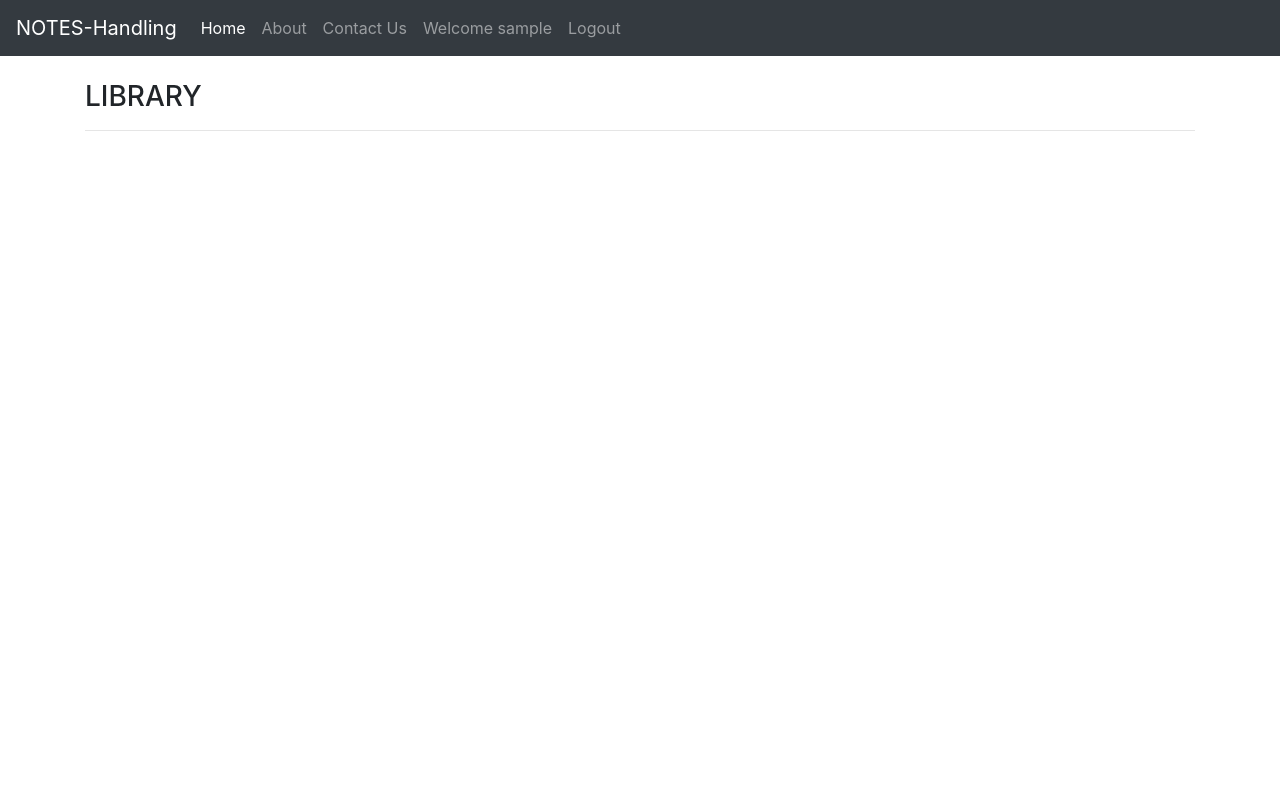
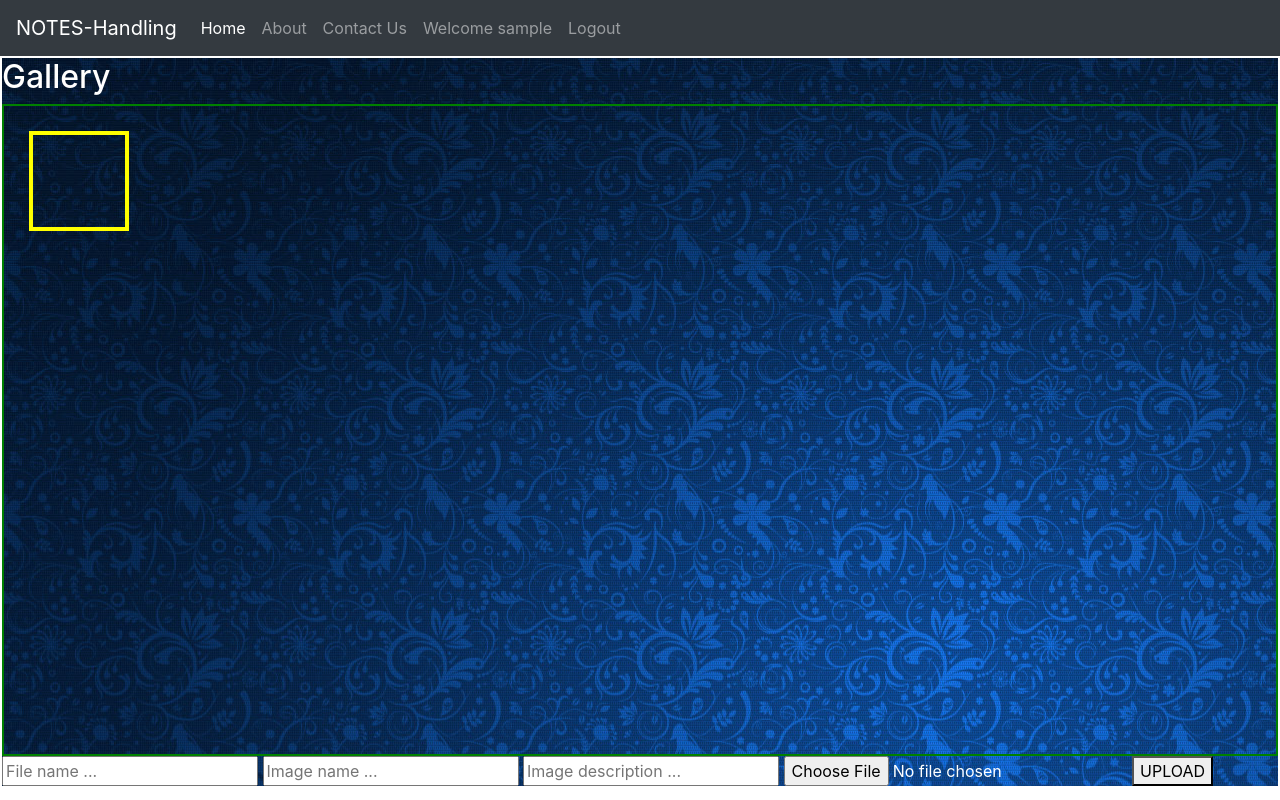
Before and after one commit to HimanshuVermaG/Notes-Handling, a PHP site: page /welcome.php in a window 1280 px wide. Run offline with PHP 8.4, Linux system fonts and the light colour scheme; the visitor is signed in with stand-in values (Sample User, id 1); tables that the repository leaves empty or names only in its code hold one stand-in row (values such as "Sample post"); data that the repository does not hold is empty.

Commit message:
Added new file to new branch

```diff
--- /dev/null
+++ b/dbh.inc.php
@@ -0,0 +1,7 @@
+<?php
+$servername="localhost";
+$dBUsername="root";
+$dBPassword="";
+$dBname="galleryexample";
+
+$conn=mysqli_connect($servername,$dBUsername,$dBPassword,$dBname);
--- /dev/null
+++ b/welcome.css
@@ -0,0 +1,41 @@
+.column-inner {
+    padding: 10px;
+    font-size: 26px;
+    margin: 2px 5px;
+    justify-content: center;
+    cursor: pointer;
+
+
+}
+
+body{
+    color: #fff;
+}
+.gallery-links{
+    background-image:url('image/backgound.jpg');
+    border: 2px solid #ffffff;
+
+}
+.gallery-container{
+
+    border: 2px solid green;
+    display: grid;
+    grid-template-columns: repeat(5, 2fr);
+    grid-template-rows: repeat(4, 2fr);
+    grid-column-gap: 7rem;
+    grid-row-gap: 1rem;
+
+
+}
+.gallery-container a div{
+    border: 4px solid yellow;
+    width: 100px;
+    height: 100px;
+    padding: 4px;
+    margin:25px;
+
+}
+.cells:first-child{
+    grid-column: 1/span 2;
+    grid-row: 1/span
+}
--- a/welcome.php
+++ b/welcome.php
@@ -15,8 +15,10 @@ if (!isset($_SESSION['loggedin']) || ($_SESSION['loggedin'] !== true)) {
 
     <!-- Bootstrap CSS -->
     <link rel="stylesheet" href="https://stackpath.bootstrapcdn.com/bootstrap/4.3.1/css/bootstrap.min.css" integrity="sha384-ggOyR0iXCbMQv3Xipma34MD+dH/1fQ784/j6cY/iJTQUOhcWr7x9JvoRxT2MZw1T" crossorigin="anonymous">
+    <link rel="stylesheet" href="/nh_project/welcome.css">
 
     <title>NOTES-Handling</title>
+
 </head>
 
 <body>
@@ -35,12 +37,50 @@ if (!isset($_SESSION['loggedin']) || ($_SESSION['loggedin'] !== true)) {
             </div>
         </div>
     </nav>
+    <main>
+        <section class="gallery-links">
+            <div class="wrapper">
+                <h2>Gallery</h2>
+                <div class="gallery-container">
+                    <?php
+                    include_once 'dbh.inc.php';
 
-    <div class="container mt-4">
-        <h3>LIBRARY</h3>
-        <hr>
-    </div>
+                    $sql = "SELECT * FROM gallery ORDER BY orderGallery DESC";
+                    $stmt = mysqli_stmt_init($conn);
+                    if (!mysqli_stmt_prepare($stmt, $sql)){
+                        echo "SQL statement failed!";
+                    }
+                    else{
+                        mysqli_stmt_execute($stmt);
+                        $result = mysqli_stmt_get_result($stmt);
 
+                        while ($row = mysqli_fetch_assoc($result)){
+
+                            echo
+                            '<a href="#">
+                                <div style="background-image: url('.$row["imageFullNameGallery"].')"></div>
+                                <h3>'.$row["titleGallery"].'</h3>
+                                <p>'.$row["descGallery"].'</p>
+                            </a>';
+                        }
+                    }
+
+
+                    ?>
+                </div>
+
+                <div class="gallery-upload">
+                    <form action="gallery-upload.inc.php" method="post" enctype="multipart/form-data">
+                        <input type="text" name="filename" placeholder="File name ...">
+                        <input type="text" name="filetitle" placeholder="Image name ...">
+                        <input type="text" name="filedesc" placeholder="Image description ...">
+                        <input type="file" name="file">
+                        <button type="submit" name= "submit">UPLOAD</button>
+                        </form>
+                </div>
+            </div>
+        </section>
+    </main>
     <!-- Optional JavaScript -->
     <!-- jQuery first, then Popper.js, then Bootstrap JS -->
     <script src="https://code.jquery.com/jquery-3.3.1.slim.min.js" integrity="sha384-q8i/X+965DzO0rT7abK41JStQIAqVgRVzpbzo5smXKp4YfRvH+8abtTE1Pi6jizo" crossorigin="anonymous"></script>
```
Also changed, not shown: gallery-upload.inc.php (added, +73 -0 lines), image/asdasdfas.5f6b8a5019ffa8.33568246.png (added), image/asdasdfas.5f6b8aa5dfb3e7.83289166.png (added), image/backgound.jpg (added), image/fghdghdgf.5f6b8a45cf86c8.81954786.png (added).
